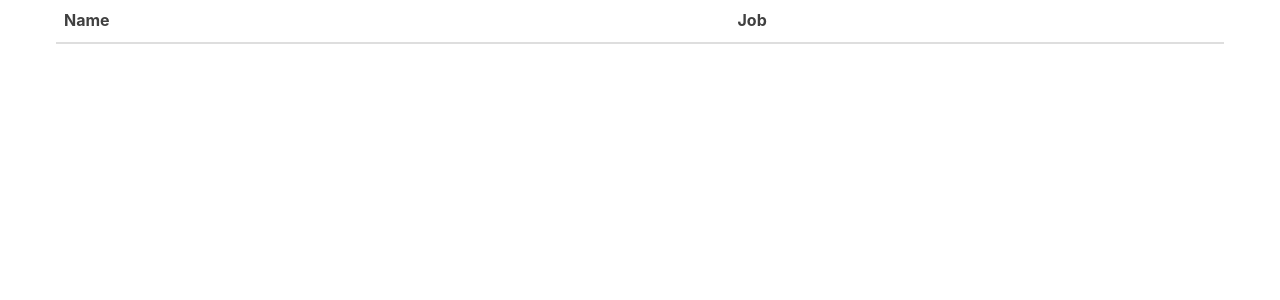
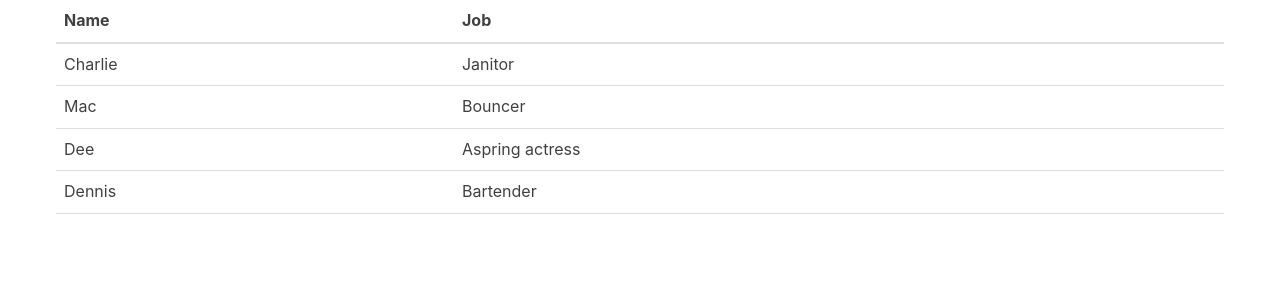
Before and after one commit to marshall159/react-form, a React (Create React App) app: page / in a window 1280 px wide. Shown: the top 300 px of the page. Built offline with nearby package versions, Linux system fonts and the light colour scheme.

Commit message:
refactor: pass through characterData and map over to produce table rows

```diff
--- a/src/Table.js
+++ b/src/Table.js
@@ -11,9 +11,17 @@ const TableHeader = () => {
     );
 }
 
-const TableBody = (props) => {
+const TableBody = props => {
+    const rows = props.characterData.map((row, index) => {
+        return(
+            <tr key={index}>
+                <td>{row.name}</td>
+                <td>{row.job}</td>
+            </tr>
+        );
+    });
     return (
-        <tbody></tbody>
+        <tbody>{rows}</tbody>
     );
 }
 
```
